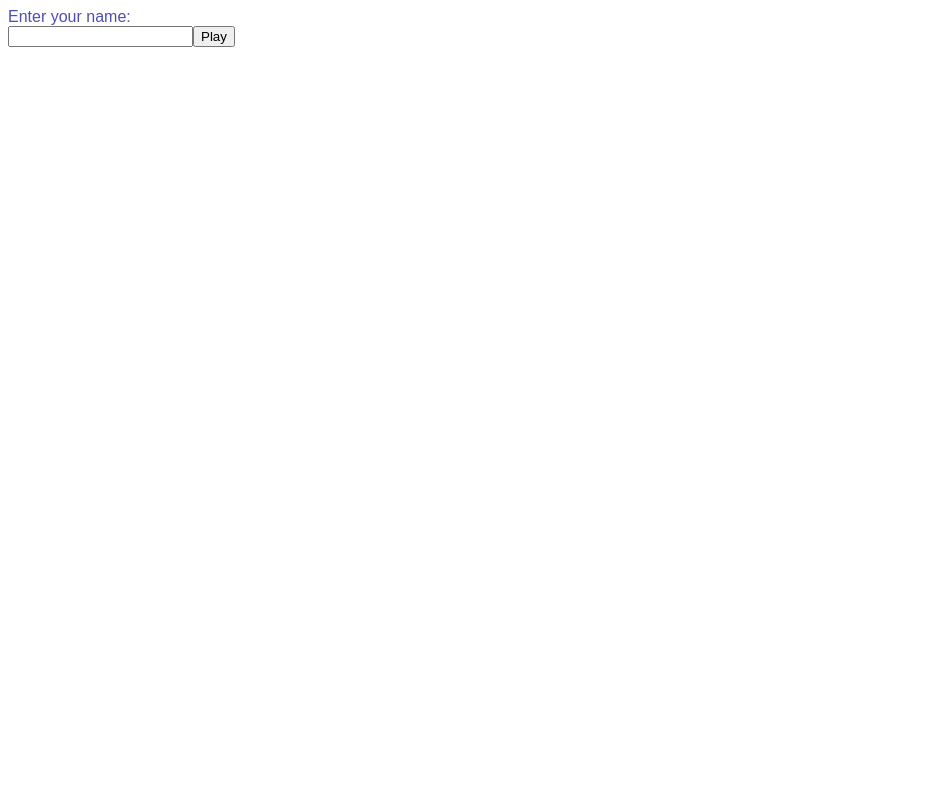
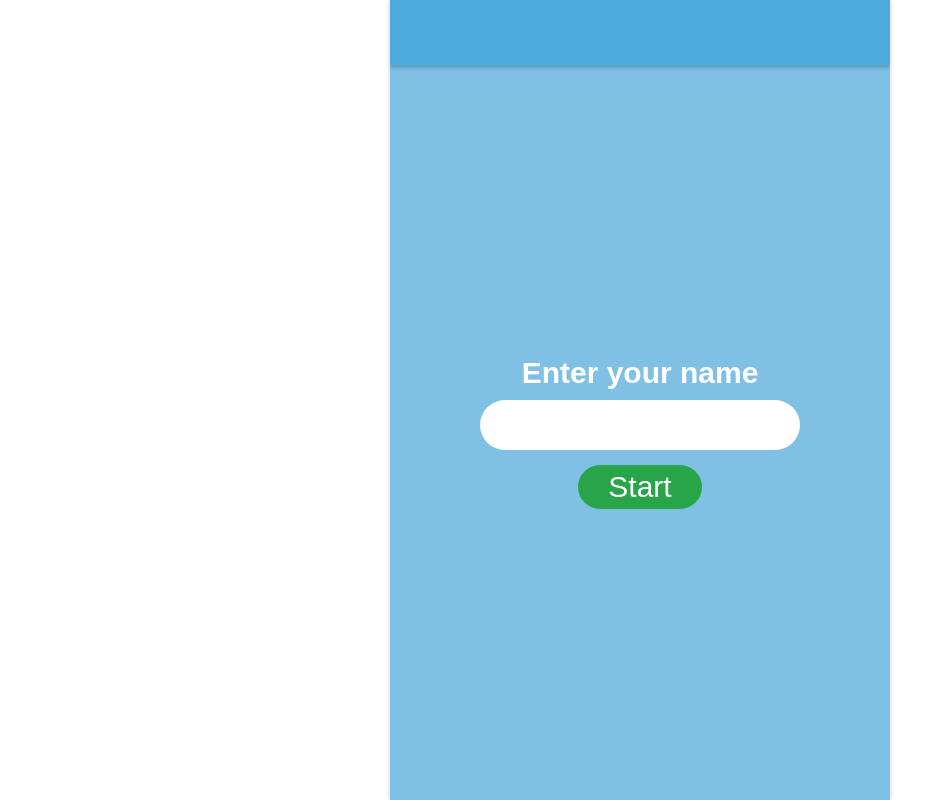
Before and after one commit to sohel-ahmed-ansari/mini-game, a React app: page / in a window 1280 px wide. Shown: the whole page, without its empty margins (0-947 px from the left). Built offline with nearby package versions, Linux system fonts and the light colour scheme.

Commit message:
Upgrade UI

```diff
--- a/src/components/App.js
+++ b/src/components/App.js
@@ -1,32 +1,18 @@
 import React from 'react';
 import { connect } from 'react-redux';
 
-import TopBar from './PlayerInfo';
-import Moves from './Moves';
-import Inputs from './Inputs';
+import PlayerInfo from './PlayerInfo';
+import Gameplay from './Gameplay';
 import GameStatus from './GameStatus';
-import { joinGame } from '../actions';
 import { GAME_STARTED } from '../constants/GameStatus';
 
-class App extends React.Component {
-    render() {
-        if (!this.props.hasGameStarted) {
-            return (
-                <div className="App">
-                    <GameStatus />
-                </div>
-            );
-        } else {
-            return (
-                <div className="App">
-                    <TopBar />
-                    <Moves />
-                    <Inputs />
-                </div>
-            );
-        }
-    }
-}
+const App = ({ hasGameStarted }) => (
+    <div className="app">
+        <PlayerInfo />
+        {hasGameStarted ? (<Gameplay />) : (<GameStatus />
+        )}
+    </div>
+);
 
 const mapStateToProps = (state) => ({
     hasGameStarted: state.gameStatus.name === GAME_STARTED
--- a/src/components/GameStatus.js
+++ b/src/components/GameStatus.js
@@ -5,7 +5,8 @@ import {
     GAME_ENTER_NAME,
     GAME_WON,
     GAME_LOST,
-    GAME_WAITING
+    GAME_WAITING,
+    GAME_ROOM_FULL
 } from '../constants/GameStatus';
 import { joinGame } from '../actions';
 
@@ -15,29 +16,35 @@ class GameStatus extends React.Component {
         switch (this.props.name) {
             case GAME_ENTER_NAME:
                 return (
-                    <div>
-                        <div>Enter your name:</div>
+                    <div className="game-status">
+                        <div className="enter-name">Enter your name</div>
                         <input maxLength="15" ref={(node) => {
                             input = node;
                         }}></input>
-                        <button onClick={() => this.props.joinGame(input.value)}>Play</button>
+                        <button onClick={() => this.props.joinGame(input.value)}>Start</button>
                     </div>
                 );
             case GAME_WAITING:
                 return (
-                    <div>Please for someone to join.</div>
+                    <div className="game-status">
+                        <div className="please-wait">Waiting for one more player to join</div>
+                    </div>
                 );
             case GAME_WON:
                 return (
-                    <div>YOU WIN!!!</div>
+                    <div className="game-status">YOU WIN!!!</div>
                 );
             case GAME_LOST:
                 return (
-                    <div>OOPS!! YOU LOST</div>
+                    <div className="game-status">OOPS!! YOU LOST</div>
+                );
+            case GAME_ROOM_FULL:
+                return (
+                    <div className="game-status">Room is full. Please try again later</div>
                 );
             default:
                 return (
-                    <div>Error: Incorrect game status</div>
+                    <div className="game-status">Some error occured</div>
                 );
         }
     }
@@ -49,10 +56,7 @@ const mapStateToProps = (state) => ({
 });
 
 const mapDispatchToProps = (dispatch) => ({
-    joinGame: (playerName) => {
-        console.log(playerName);
-        return dispatch(joinGame(playerName));
-    }
+    joinGame: (playerName) => dispatch(joinGame(playerName))
 });
 
 export default connect(
--- /dev/null
+++ b/src/components/Gameplay.js
@@ -0,0 +1,13 @@
+import React from 'react';
+
+import Moves from './Moves';
+import Inputs from './Inputs';
+
+const Gameplay = () => (
+    <div className="gameplay">
+        <Moves />
+        <Inputs />
+    </div>
+);
+
+export default Gameplay;
--- a/src/components/Inputs.js
+++ b/src/components/Inputs.js
@@ -1,14 +1,16 @@
 import React from 'react';
-import {connect} from 'react-redux';
+import { connect } from 'react-redux';
 
-import {sendMove} from '../actions'
+import { sendMove } from '../actions'
 
-const Inputs = ({disabled, sendMove}) => {
-    return (<div>
-        <button disabled={disabled} onClick={() => sendMove(-1)}>-1</button>
-        <button disabled={disabled} onClick={() => sendMove(0)}>0</button>
-        <button disabled={disabled} onClick={() => sendMove(1)}>1</button>
-    </div>);
+const Inputs = ({ disabled, sendMove }) => {
+    return (
+        <div className="inputs">
+            <div className={`game-number ${disabled ? 'disabled' : ''}`} onClick={() => sendMove(-1)}>-1</div>
+            <div className={`game-number ${disabled ? 'disabled' : ''}`} onClick={() => sendMove(0)}>0</div>
+            <div className={`game-number ${disabled ? 'disabled' : ''}`} onClick={() => sendMove(1)}>1</div>
+        </div>
+    );
 };
 
 const mapStateToProps = (state) => ({
--- a/src/components/Move.js
+++ b/src/components/Move.js
@@ -1,15 +1,21 @@
 import React from 'react';
+import {connect} from 'react-redux';
 
-const Move = ({playerName, input, equation, output}) => (
-    <div>
-        <div>{playerName}</div>
-        <div>
-            <div>Input: {input}</div>
-            <div>Equation: {equation}</div>
-            <div>Output: {output}</div>
+import PlayerPhoto from './PlayerPhoto';
+
+const Move = ({ input, equation, output, playerID, currentPlayerID }) => (
+    <div className={`move ${playerID !== currentPlayerID ? 'opponent-move' : ''}`}>
+        <PlayerPhoto />
+        <div className="move-info">
+            <div className="game-number">{input}</div>
+            <div className="equation">{equation}</div>
+            <div className="equation">{output}</div>
         </div>
-        <br/>
     </div>
 );
 
-export default Move;
+const mapStateToProps = state => ({
+    currentPlayerID: state.playerInfo.id,
+});
+
+export default connect(mapStateToProps, {})(Move);
--- a/src/components/Moves.js
+++ b/src/components/Moves.js
@@ -4,8 +4,10 @@ import { connect } from 'react-redux';
 import Move from './Move';
 
 const Moves = ({ moves, startingNumber }) => (
-    <div>
-        <div>{startingNumber}</div>
+    <div className="moves">
+        <div className="starting-number">
+            <div className="game-number">{startingNumber}</div>
+        </div>
         {moves.map(move => (
             <Move
                 key={move.id}
--- a/src/components/PlayerInfo.js
+++ b/src/components/PlayerInfo.js
@@ -1,9 +1,23 @@
 import React from 'react';
-import {connect} from 'react-redux';
+import { connect } from 'react-redux';
 
-const PlayerInfo = ({playerInfo}) => (
-    <div>{playerInfo.name}</div>
-);
+import PlayerPhoto from './PlayerPhoto';
+
+const PlayerInfo = ({ playerInfo }) => {
+    if (!playerInfo.name) {
+        return (<div className="player-info"></div>)
+    } else {
+        return (
+            <div className="player-info">
+                <PlayerPhoto />
+                <div className="info">
+                    <div className="name">{playerInfo.name}</div>
+                    <div className="sub-title">Win the game or win the job</div>
+                </div>
+            </div>
+        )
+    }
+};
 
 const mapStateToProps = state => ({
     playerInfo: state.playerInfo
--- /dev/null
+++ b/src/components/PlayerPhoto.js
@@ -0,0 +1,10 @@
+import React from 'react';
+import img from '../images/player-photo.png';
+
+const PlayerPhoto = () => (
+    <div className="photo">
+        <img src={img}></img>
+    </div>
+);
+
+export default PlayerPhoto;
--- a/src/index.html
+++ b/src/index.html
@@ -4,7 +4,7 @@
   <meta charset="UTF-8">
   <meta name="viewport" content="width=device-width, initial-scale=1, maximum-scale=1">
   <meta http-equiv="X-UA-Compatible" content="ie=edge">
-  <title>Takeaway assignment</title>
+  <title>Mini game</title>
 </head>
 <body>
   <div id="root"></div>
--- a/src/index.js
+++ b/src/index.js
@@ -3,7 +3,7 @@ import ReactDOM from 'react-dom';
 import {createStore, applyMiddleware} from 'redux';
 import {Provider} from 'react-redux';
 
-import './styles.less';
+import './less/styles.less';
 import App from './components/App';
 import reducer from './reducers';
 import sockerMiddleware from './middleware/socket';
--- /dev/null
+++ b/src/less/styles.less
@@ -0,0 +1,162 @@
+html, body, #root, .app {
+    height: 100%;
+}
+
+body {
+    font-family: Arial;
+    margin: 0px;
+}
+
+.app {
+    margin: auto;
+    max-width: 500px;
+    overflow: hidden;
+    display: flex;
+    flex-direction: column;
+    background-color: #f5f7fa;
+    box-shadow: 0px 0px 5px #ccc;
+    position: relative;
+}
+
+.player-info {
+    background-color: #4faadd;
+    color: white;
+    height: 45px;
+    box-shadow: 0px 3px 4px #777;
+    display: flex;
+    padding: 10px 15px;
+    .info {
+        padding-left: 10px;
+        .name {
+            font-size: 20px;
+            padding-bottom: 3px;
+        }
+        .sub-title {
+            font-size: 12px;
+        }
+    }
+}
+
+.photo {
+    width: 40px;
+    height: 40px;
+    border-radius: 50%;
+    background-color: #4089bb;
+    img {
+        width: 35px;
+        margin: -5px auto auto auto;
+        display: block;
+    }
+}
+
+.game-number {
+    background-color: #4faadd;
+    color: white;
+    font-size: 20px;
+    text-align: center;
+    padding: 18px;
+    height: 24px;
+    width: 24px;
+    border-radius: 50%;
+}
+
+.game-status {
+    background-color: ~'rgb(79, 170, 221, 0.7)';
+    flex-grow: 1;
+    color: white;
+    font-size: 30px;
+    font-weight: bold;
+    padding: 30px;
+    text-align: center;
+    display: flex;
+    flex-direction: column;
+    justify-content: center;
+    .enter-name {
+        margin-bottom: 10px;
+    }
+    input {
+        width: 300px;
+        height: 30px;
+        border-radius: 25px;
+        border: none !important;
+        padding: 10px;
+        font-size: inherit;
+        font-weight: bold;
+        text-align: center;
+        margin: 0 auto 15px auto;
+        display: block;
+        color: #444;
+        &:focus {
+            outline: none;
+        }
+    }
+    button {
+        margin: 0 auto 0 auto;
+        font-size: inherit;
+        padding: 5px 30px;
+        border-radius: 25px;
+        background-color: #27a548;
+        border: none;
+        color: white;
+    }
+    .please-wait {
+        margin: 30px auto;
+    }
+}
+
+.gameplay {
+    padding-bottom: 80px;
+}
+
+.moves {
+    display: flex;
+    flex-direction: column;
+    .starting-number {
+        margin: 10px auto 20px auto;
+    }
+    .move {
+        display: flex;
+        div {
+            margin-bottom: 10px;
+        }
+        .move-info {
+            margin-left: 10px;
+            display: flex;
+            flex-direction: column;
+            .equation {
+                padding: 10px 15px;
+                background-color: #fff;
+                border-radius: 3px;
+                box-shadow: 0px 0px 8px #ddd;
+            }
+        }
+        &.opponent-move {
+            flex-direction: row-reverse;
+            .move-info {
+                align-items: flex-end;
+                margin-right: 10px;
+            }
+            .photo, .game-number {
+                background-color: #bd3e3e;
+            }
+        }
+    }
+    padding: 15px;
+}
+
+.inputs {
+    position: absolute;
+    bottom: 0px;
+    display: flex;
+    justify-content: center;
+    width: 100%;
+    height: 75px;
+    .game-number {
+        margin-right: 10px;
+    }
+}
+
+.disabled {
+    opacity: 0.5;
+    pointer-events: none;
+}
--- a/src/styles.less
+++ /dev/null
@@ -1,4 +0,0 @@
-body {
-    font-family: Arial;
-    color: rgb(77, 77, 185);
-}
```
Also changed, not shown: src/images/player-photo.png (added), 1 other file (tests, documents, lock files or other folders).
